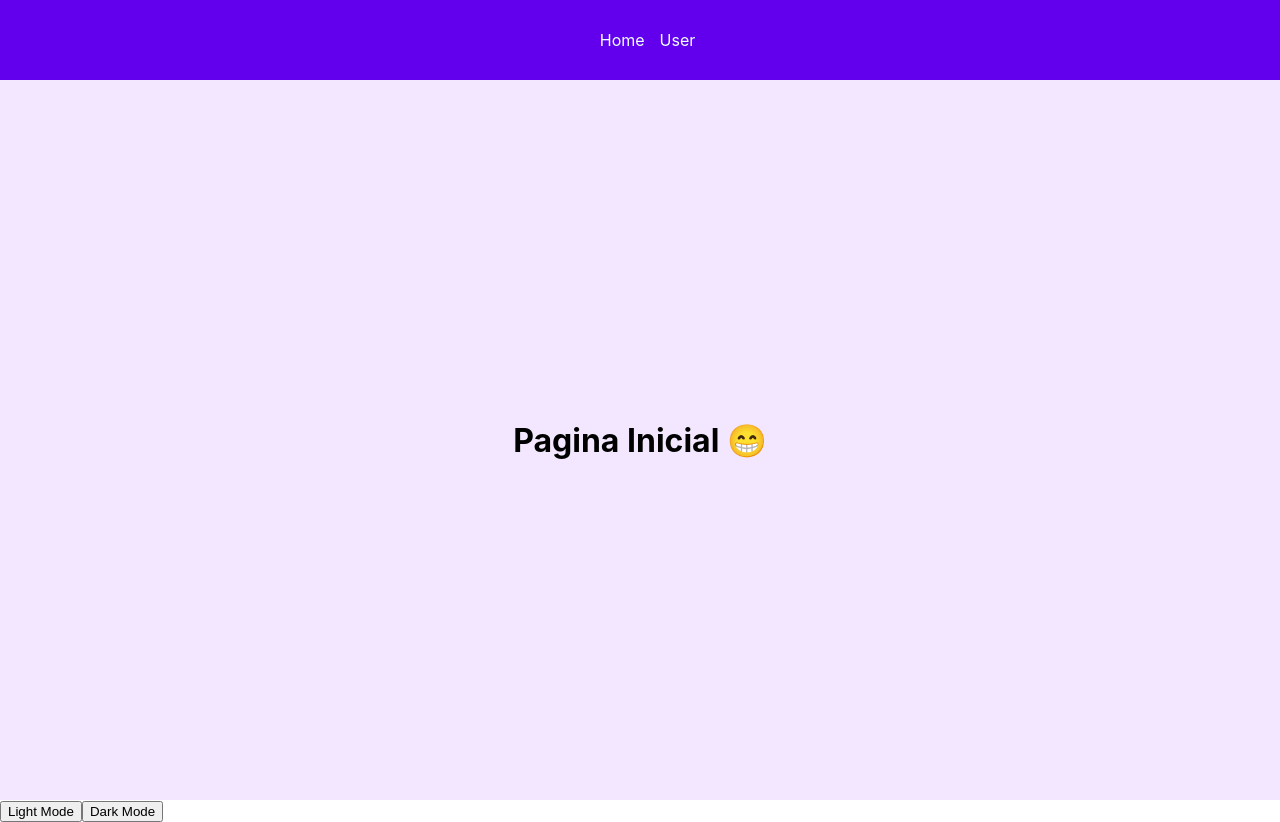
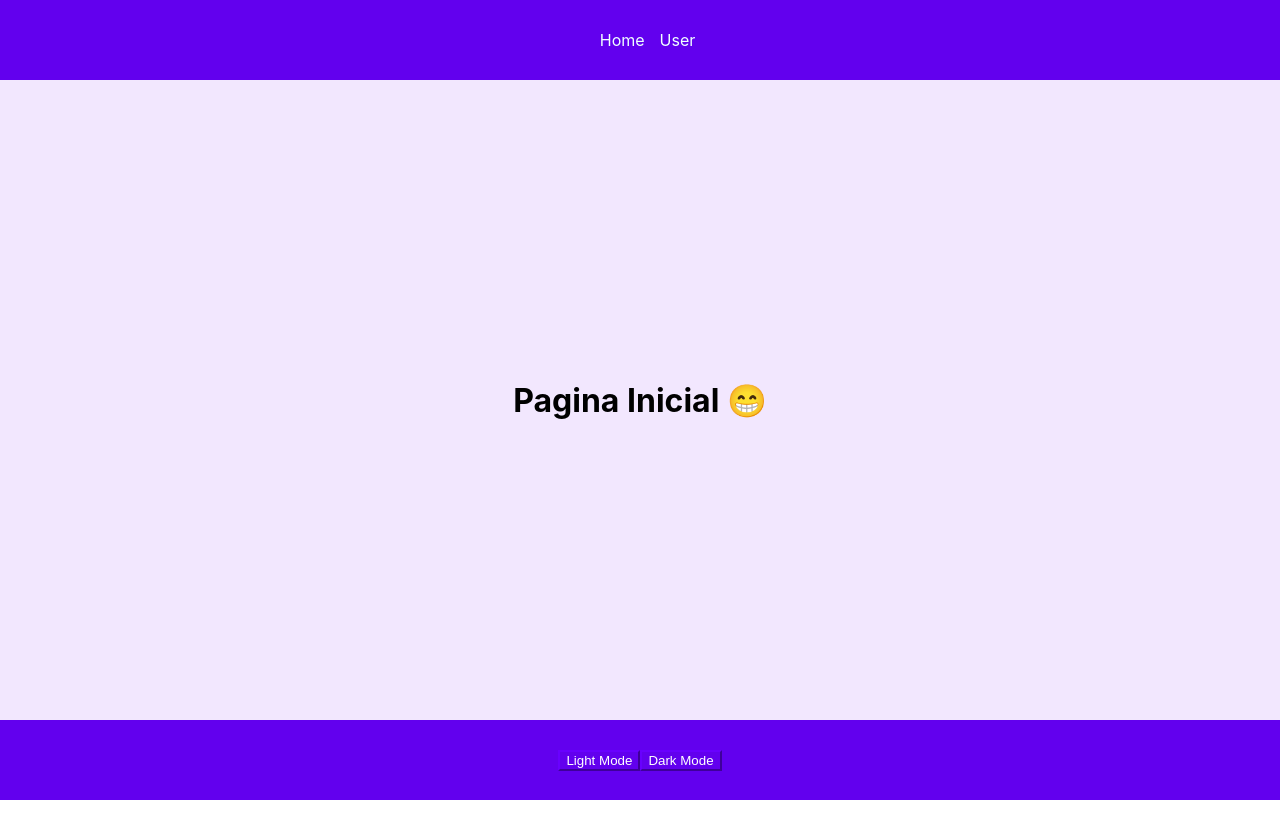
Before and after one commit to RAJ66/learningRedux, a React (Create React App) app: page / in a window 1280 px wide. After the commit the page ends 800 px from the top, so only its background shows below. Built offline with nearby package versions, Linux system fonts and the light colour scheme.

Commit message:
footer styles

```diff
--- a/src/App.css
+++ b/src/App.css
@@ -16,7 +16,7 @@
 }
 
 .Main{
-  height: 90%;
+  height: 80%;
 }
 
 .page{
@@ -24,6 +24,12 @@
   color: azure;
   text-decoration:none;
 
+}
+
+.teste{
+background-color: #6200ee;
+border-color: #6200ee;
+color:white;
 }
 
 
--- a/src/App.js
+++ b/src/App.js
@@ -44,9 +44,9 @@ export default class App extends Component {
             ></Route>
           })}
         </div>
-        <div className='ModeColor'>
-          <button onClick={this.lightMode}>Light Mode</button>
-          <button onClick={this.darkMode}>Dark Mode</button>
+        <div className='HeaderApp'>
+          <button   className='teste'onClick={this.lightMode}>Light Mode</button>
+          <button className='teste' onClick={this.darkMode}>Dark Mode</button>
 
         </div>
       </div>
```
